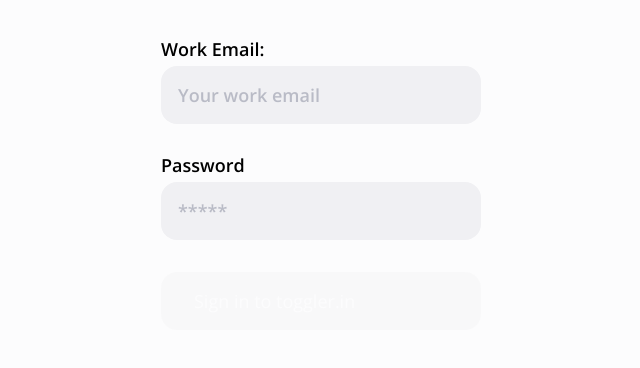
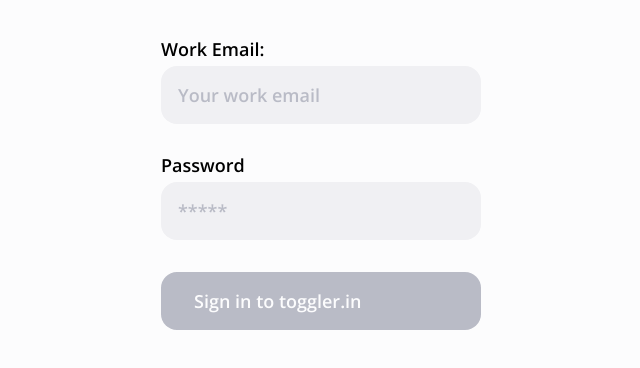
Before and after one commit to chtushar/toggler.in, a Next.js app in the folder client/: page /signin in a window 1280 px wide. Shown: the top 368 px of the page, without its empty margins (79-719 px from the left). Built offline with nearby package versions, Linux system fonts and the light colour scheme; no server answers.

Commit message:
:recycle: Add Select component

```diff
--- a/client/components/SignInForm.tsx
+++ b/client/components/SignInForm.tsx
@@ -46,7 +46,11 @@
             value={values.password}
           />
         </Flex>
-        <Button type='submit' disabled={isSubmitButtonDisabled}>
+        <Button
+          appearance='primary'
+          type='submit'
+          disabled={isSubmitButtonDisabled}
+        >
           Sign in to toggler.in
         </Button>
       </Flex>
--- a/client/components/SignupForm.tsx
+++ b/client/components/SignupForm.tsx
@@ -72,7 +72,11 @@
             value={values.password}
           />
         </Flex>
-        <Button type='submit' disabled={isSubmitButtonDisabled}>
+        <Button
+          appearance='primary'
+          type='submit'
+          disabled={isSubmitButtonDisabled}
+        >
           Create free account
         </Button>
       </Flex>
--- a/client/ds/Button.ts
+++ b/client/ds/Button.ts
@@ -63,6 +63,12 @@
           border: '1px solid transparent',
         },
       },
+      select: {
+        padding: '$4',
+        backgroundColor: '$slate3',
+        color: '$slate12',
+        fontSize: '$14',
+      },
       transparent: {
         padding: '$4',
         fontWeight: '$bold',
--- /dev/null
+++ b/client/ds/Select.tsx
@@ -0,0 +1,52 @@
+import { Button } from './Button';
+import { Icon } from './Icon';
+import { useSelect } from 'downshift';
+import { styled } from '../stitches.config';
+import { Flex } from './Flex';
+
+interface SelectProps {
+  items: Array<Record<string, any>>;
+}
+
+const SelectWrapper = styled('div', {
+  position: 'relative',
+});
+
+const List = styled(Flex, {
+  position: 'absolute',
+});
+
+const ListItem = styled('li', {});
+
+export const Select = ({ items }: SelectProps) => {
+  const {
+    isOpen,
+    highlightedIndex,
+    getToggleButtonProps,
+    getMenuProps,
+    getItemProps,
+    selectedItem,
+  } = useSelect({
+    items,
+  });
+  return (
+    <SelectWrapper>
+      <Button type='button' variant='select' {...getToggleButtonProps()}>
+        {selectedItem || 'Choose an option'}{' '}
+        <Icon
+          className={isOpen ? 'ri-arrow-up-s-line' : 'ri-arrow-down-s-line'}
+        />
+      </Button>
+      <List as='ul' direction='column' {...getMenuProps()}>
+        {isOpen &&
+          items.map(({ value, label }, index) => (
+            <ListItem key={value} {...getItemProps({ item: value, index })}>
+              {label}
+            </ListItem>
+          ))}
+      </List>
+    </SelectWrapper>
+  );
+};
+
+export default Select;
--- a/client/ds/index.ts
+++ b/client/ds/index.ts
@@ -4,5 +4,6 @@
 export { Flex } from './Flex';
 export { Grid } from './Grid';
 export { Icon } from './Icon';
+export { Select } from './Select';
 export { Text } from './Text';
 export { TextField } from './TextField';
--- a/client/package.json
+++ b/client/package.json
@@ -11,6 +11,7 @@
     "@radix-ui/colors": "^0.1.8",
     "@stitches/react": "^1.2.6",
     "axios": "^0.24.0",
+    "downshift": "^6.1.7",
     "formik": "^2.2.9",
     "next": "12.0.8",
     "react": "17.0.2",
```
Also changed, not shown: client/components/Sidebar.tsx (+8 -5 lines), 1 other file (tests, documents, lock files or other folders).
